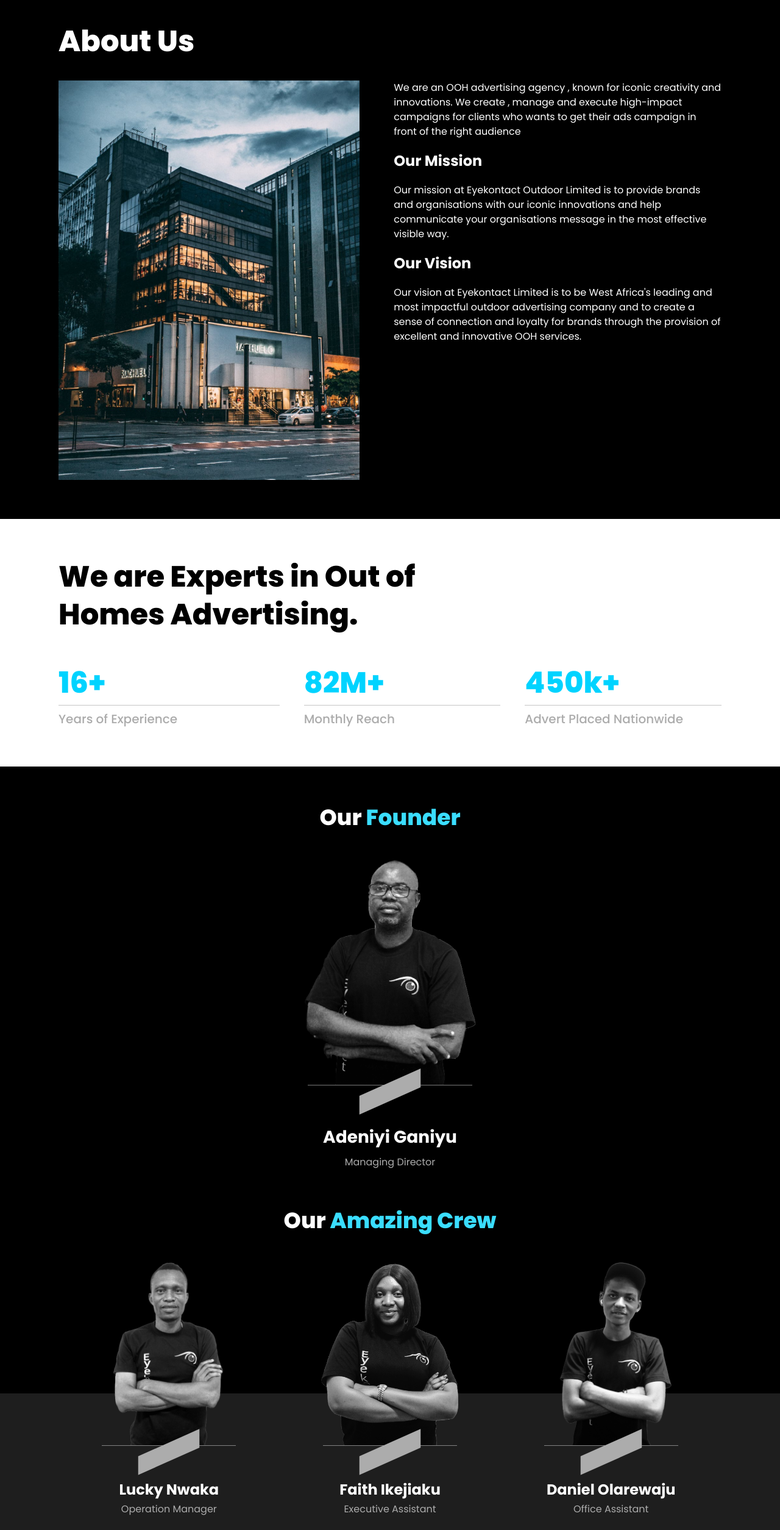
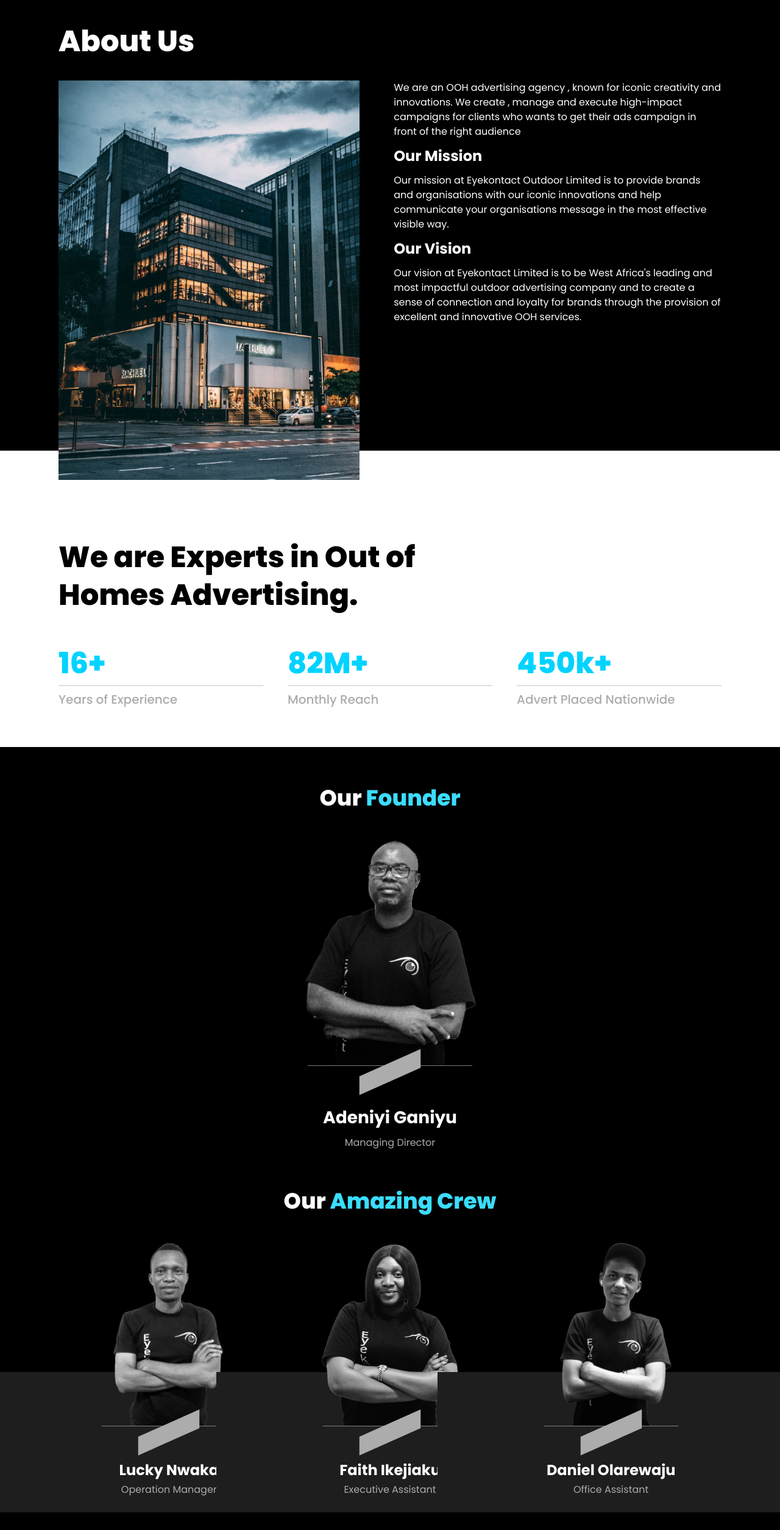
Before and after one commit to feyiamujo1/project-x, a React (Create React App) app: page /about-us in a window 1280 px wide. Shown: the part 100-2609 px from the top of the page at 61% size. Built offline with nearby package versions, Linux system fonts and the light colour scheme.

Commit message:
Latest updates

```diff
--- a/src/components/About.js
+++ b/src/components/About.js
@@ -1,5 +1,6 @@
 import React, { useEffect, useState } from 'react'
 import AboutImage from '../../src/assets/images/about_image.png'
+import AboutImageMobile from '../../src/assets/images/about_image_mobile.png'
 import ManagingDirectorImage from '../../src/assets/images/md.png'
 import OperationManager from '../../src/assets/images/lucky.png'
 import ExecutiveAssistantImage from '../../src/assets/images/faith.png'
@@ -10,7 +11,7 @@
 import JohnDoeImage from '../../src/assets/images/john.png'
 
 const About = () => {
-    const [backlights, setBacklights] = useState();
+    const [backlights, setBacklights] = useState(3);
 
 
     const Members = [
@@ -28,37 +29,31 @@
 
     const divider = (screen_size) => {
         if (screen_size <= 640 ){
-            // divisor = 1;
             setBacklights(Math.ceil(Members.length/1));
         }else if (screen_size > 640 && screen_size <= 768){
-            // divisor = 2;
             setBacklights(Math.ceil(Members.length/2));
-        }else if (screen_size > 768 && screen_size <= 1024){
-            // divisor = 3;
+        }else if (screen_size > 768 && screen_size > 1024){
             setBacklights(Math.ceil(Members.length/3));
         }else{
-            // divisor = 0;
             setBacklights(0);
         }
-        // return console.log(backlights);
     }
-    // console.log(screenSize);
 
     useEffect(() => {
         divider(screenSize);
-    }, );
+    }, [divider, screenSize]);
 
-    // console.log(backlights)
   return (
     <div>
         <div className='bg-black'>
             <div className="w-11/12 lg:w-[85%] mx-auto min-h-[90vh] md:min-h-screen relative pb-16 pt-36 space-y-10">
-                <h1 className="font-extrabold text-5xl text-white">About Us</h1>
-                <div className='flex flex-row space-x-14'>
-                    <div className='w-[500px]'>
-                        <img src={AboutImage} alt='' />
+                <h1 className="font-extrabold text-4xl md:text-5xl text-white">About Us</h1>
+                <div className='flex flex-col md:flex-row gap-14 md:gap-8 lg:gap-10 xl:gap-14 z-[10]'>
+                    <div className='w-fit md:w-[500px]'>
+                        <img className='hidden md:block' src={AboutImage} alt='' />
+                        <img className='md:hidden block w-full h-full' src={AboutImageMobile} alt='' />
                     </div>
-                    <div className='text-white space-y-5 w-1/2'>
+                    <div className='text-white space-y-5 md:space-y-3 w-full md:w-1/2'>
                         <p>
                             We are an OOH advertising agency , known for iconic creativity and innovations.
                             We create , manage and execute high-impact campaigns for clients who wants to get their ads campaign in front of the right audience
@@ -74,12 +69,17 @@
                             connection and loyalty for brands through the provision of excellent and innovative OOH services.
                         </p>
                     </div>
+
                 </div>
+
+            </div>
+            <div className='w-full h-20 bg-white hidden md:block -mt-28'>
+
             </div>
         </div>
         <div className="w-11/12 lg:w-[85%] mx-auto py-16 bg-white space-y-14">
             <h1 className="font-extrabold text-3xl md:text-5xl max-w-[600px] expert">We are Experts in Out of Homes Advertising.</h1>
-            <div className='grid grid-cols-3 space-x-10'>
+            <div className='grid grid-cols-1 sm:grid-cols-2 md:grid-cols-3 gap-10'>
                 <div className='space-y-3'>
                     <h2 className='font-extrabold text-3xl md:text-5xl text-custom-blue-dark'>16+</h2>
                     <p className='text-custom-ash text-xl font-medium border-t pt-2 border-[#ACACACB2]'>Years of Experience</p>
@@ -112,12 +112,12 @@
                     </div>
                 </div>
                 <div className='space-y-12 z-10 pb-20'>
-                    <h1 className="font-extrabold text-white text-4xl w-fit mx-auto">Our <span className='text-custom-blue'>Amazing Crew</span></h1>
+                    <h1 className="font-extrabold text-white text-4xl w-fit text-center mx-auto">Our <span className='text-custom-blue'>Amazing Crew</span></h1>
                     <div className='grid grid-cols-1 sm:grid-cols-2 md:grid-cols-3 gap-y-14 z-10'>
                         {
                             Members.map((member, id) => (
                                 id !== 0 ?
-                                <div className='w-fit mx-auto cursor-pointer group z-10'>
+                                <div className='w-fit mx-auto cursor-pointer group z-50 relative'>
                                     <div className='w-[270px] h-[300px] box-border text-center'>
                                         <img className='h-full w-auto mx-auto' src={member.image} alt=""/>
                                     </div>
@@ -128,6 +128,7 @@
                                             <p className='text-custom-ash group-hover:text-custom-blue-dark'>{member.position}</p>
                                         </div>
                                     </div>
+                                    <div className='bg-[#1E1E1E] w-[700px] h-[230px] absolute -left-[150px] right-0 mx-auto -z-[9] -bottom-[25px]'></div>
                                 </div>
                                 : null
                             ))
@@ -135,14 +136,13 @@
                     </div>
                     {
                         Array.apply(null, {length: backlights}).map((e, i)=>(
-                            // 980 + (470*i)
-                            <div className={`bg-[red] w-full h-[230px] absolute right-0 mx-auto z-[12] top-[980]`}></div>
-
+                            <div className={`bg-[#1E1E1E] sm:w-full sm:h-[230px] absolute right-0 mx-auto z-[9] top-[${980+(i*470)}px]`}></div>
                         ))
                     }
-                    <div className='bg-[#1E1E1E] w-full h-[230px] absolute right-0 mx-auto top-[980px] z-[9]'></div>
-                    <div className='bg-[#1E1E1E] w-full h-[230px] absolute right-0 mx-auto top-[1450px] z-[9]'></div>
-                    <div className='bg-[#1E1E1E] w-full h-[230px] absolute right-0 mx-auto top-[1920px] z-[9]'></div>
+
+                    {
+                        console.log(backlights)
+                    }
                 </div>
 
             </div>
```
Also changed, not shown: src/assets/images/about_image_mobile.png (added).
